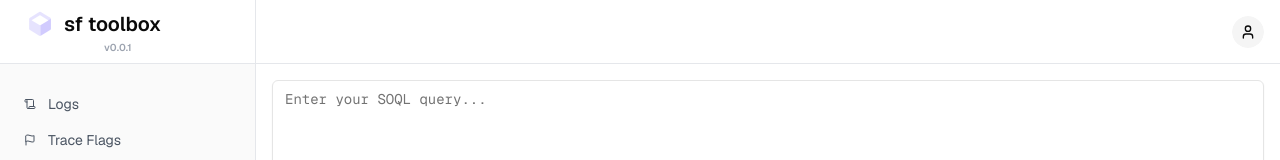
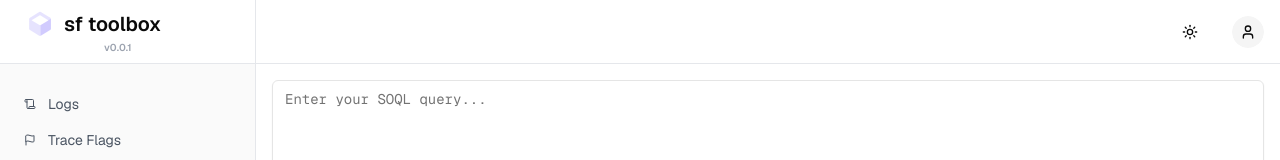
Before and after one commit to anoble2020/sf-toolbox, a Next.js app: page /query in a window 1280 px wide. Shown: the top 160 px of the page. Built offline with nearby package versions, Linux system fonts and the light colour scheme.

Commit message:
beginnings of dark mode

```diff
--- a/src/app/layout.tsx
+++ b/src/app/layout.tsx
@@ -3,6 +3,7 @@
 import { GeistMono } from 'geist/font/mono'
 import './globals.css'
 import { Toaster } from '@/components/ui/sonner'
+import { ThemeProvider } from '@/providers/ThemeProvider'
 
 export const metadata: Metadata = {
     title: 'sf toolbox',
@@ -27,10 +28,17 @@
 
 export default function RootLayout({ children }: { children: React.ReactNode }) {
     return (
-        <html lang="en" className={`${GeistSans.variable} ${GeistMono.variable}`}>
-            <body>
-                {children}
-                <Toaster />
+        <html lang="en" suppressHydrationWarning className={`${GeistSans.variable} ${GeistMono.variable}`}>
+            <body className="min-h-screen bg-background font-sans antialiased">
+                <ThemeProvider
+                    attribute="class"
+                    defaultTheme="system"
+                    enableSystem
+                    disableTransitionOnChange
+                >
+                    {children}
+                    <Toaster />
+                </ThemeProvider>
             </body>
         </html>
     )
--- a/src/components/Layout.tsx
+++ b/src/components/Layout.tsx
@@ -7,6 +7,7 @@
 import UserNav from '@/components/UserNav'
 import { ApiLimits } from '@/components/ApiLimits'
 import { useEffect, useState } from 'react'
+import { ThemeToggle } from '@/components/ThemeToggle'
 
 interface LayoutProps {
     children: React.ReactNode
@@ -111,7 +112,8 @@
                     <div className="flex-none">
                         <ApiLimits />
                     </div>
-                    <div className="flex-none">
+                    <div className="flex items-center gap-2">
+                        <ThemeToggle />
                         <UserNav username={userInfo?.username || ''} orgDomain={userInfo?.instance_url || ''} />
                     </div>
                 </header>
--- /dev/null
+++ b/src/components/ThemeToggle.tsx
@@ -0,0 +1,22 @@
+'use client'
+
+import * as React from 'react'
+import { Moon, Sun } from 'lucide-react'
+import { useTheme } from 'next-themes'
+import { Button } from '@/components/ui/button'
+
+export function ThemeToggle() {
+    const { theme, setTheme } = useTheme()
+
+    return (
+        <Button
+            variant="ghost"
+            size="icon"
+            onClick={() => setTheme(theme === 'light' ? 'dark' : 'light')}
+        >
+            <Sun className="h-[1.2rem] w-[1.2rem] rotate-0 scale-100 transition-all dark:-rotate-90 dark:scale-0" />
+            <Moon className="absolute h-[1.2rem] w-[1.2rem] rotate-90 scale-0 transition-all dark:rotate-0 dark:scale-100" />
+            <span className="sr-only">Toggle theme</span>
+        </Button>
+    )
+}
--- a/src/components/UserNav.tsx
+++ b/src/components/UserNav.tsx
@@ -10,7 +10,7 @@
     DropdownMenuSubContent,
     DropdownMenuSubTrigger,
 } from '@/components/ui/dropdown-menu'
-import { Settings, LogOut, User, Users } from 'lucide-react'
+import { Settings, LogOut, User, Users, Moon } from 'lucide-react'
 import { useRouter } from 'next/navigation'
 
 interface UserNavProps {
--- /dev/null
+++ b/src/providers/ThemeProvider.tsx
@@ -0,0 +1,9 @@
+'use client'
+
+import * as React from 'react'
+import { ThemeProvider as NextThemesProvider } from 'next-themes'
+import { type ThemeProviderProps } from 'next-themes/dist/types'
+
+export function ThemeProvider({ children, ...props }: ThemeProviderProps) {
+    return <NextThemesProvider {...props}>{children}</NextThemesProvider>
+}
```
